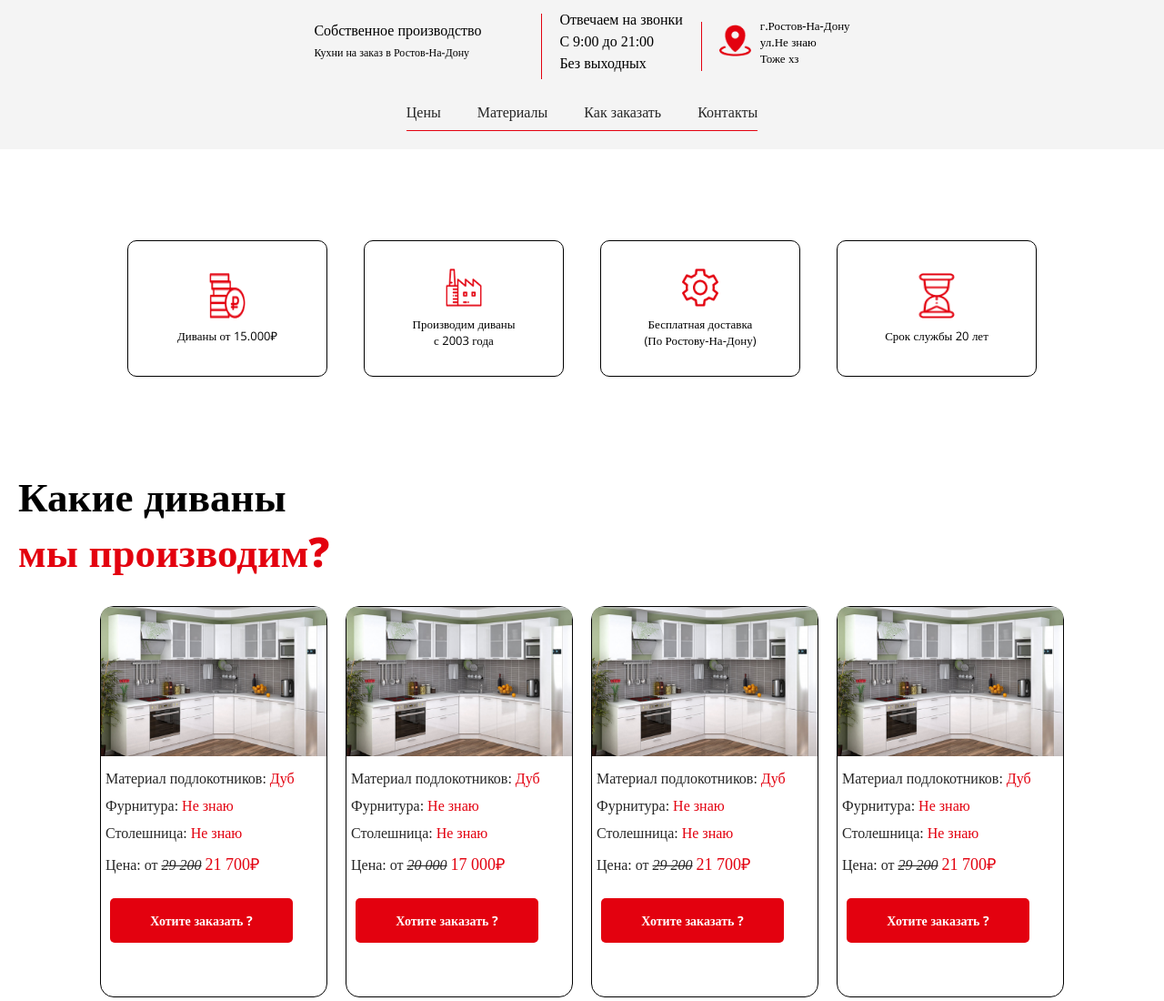
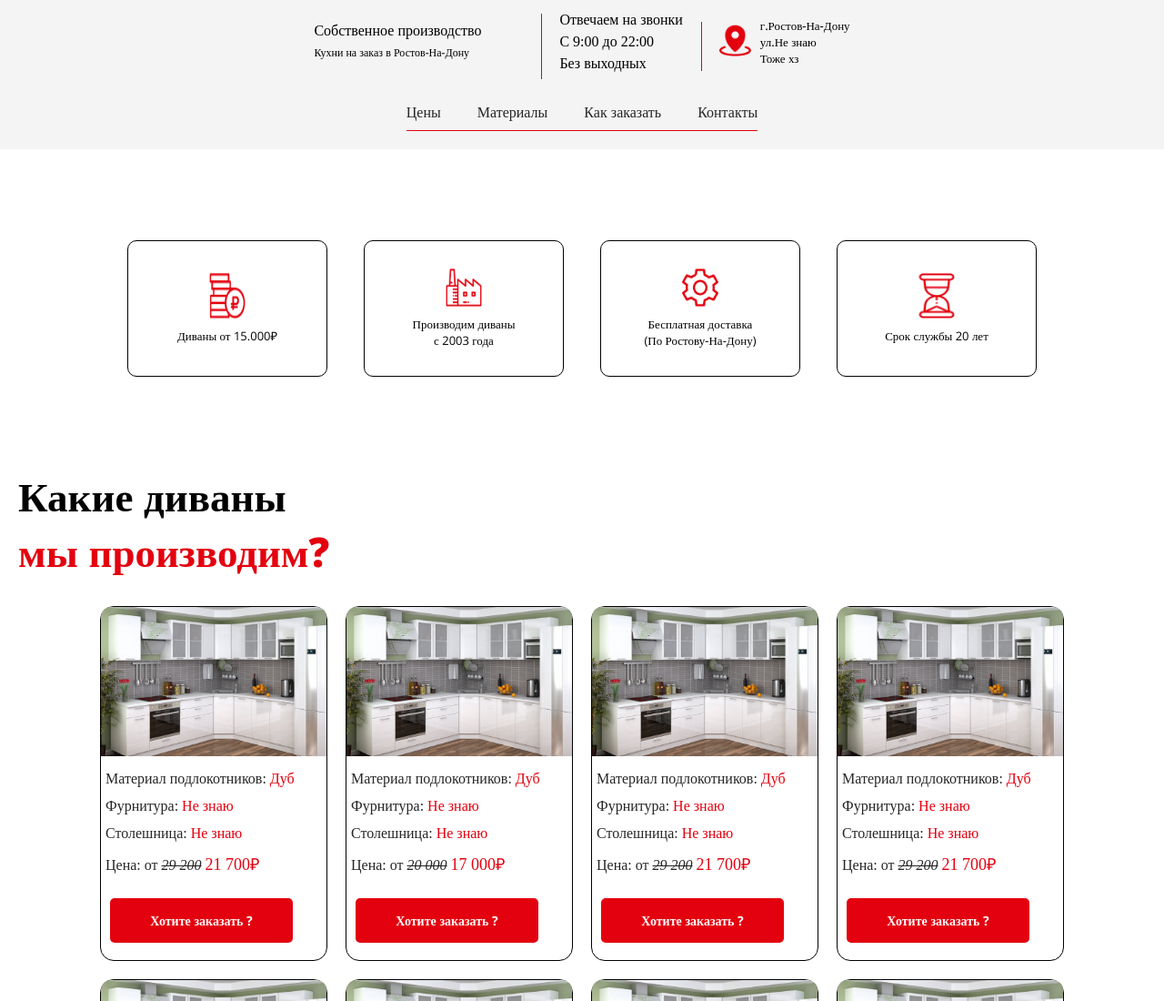
Before and after one commit to knoS77/furniture, a plain HTML site: page index.html in a window 1280 px wide. Shown: the top 1100 px of the page at 91% size. Drawn offline with nearby package versions, Linux system fonts and the light colour scheme.

Commit message:
commit relize

```diff
--- a/index.html
+++ b/index.html
@@ -17,7 +17,7 @@
             </div>
             <div class="row__info">
                 <p>Отвечаем на звонки</p>
-                <p>С 9:00 до 21:00</p>
+                <p>С 9:00 до 22:00</p>
                 <p>Без выходных</p>
             </div>
             <div class="row__location">
--- a/scss/index.scss
+++ b/scss/index.scss
@@ -195,7 +195,7 @@ span{color: #E3010F;}
 .two__block {
 position: relative;
 width: 250px;
-height: 430px;
+height: 390px;
 padding: 0px 0px 20px 0px;
 border-radius: 15px;
 border: 1px solid #000;
@@ -742,50 +742,8 @@ box-shadow: 0px 4px 20px 0px #96969640;
     }
 }
 
-// @media (max-width: 350px) {
-//     #seven{display: none;}
-//     .title {
-//         padding: 0px;
-//         font-size: 40px;
-//     p{
-//         font-size: 40px;
+@media (max-width: 380px) {
 
-//     }
-//     }
-
-//     .four__block {
-//         max-width: 300px;
-//         height:240px;
-//     gap: 16px;
-//     opacity: 0px;
-//     border-radius: 8px;
-//     img{border-radius: 8px;}
-//     display: flex;
-//     flex-direction: column;
-//     }
-
-//     .five__block {
-//         margin: 20px 0 0 0;
-//         width: 300px;
-//     height: 280px;
-//     gap: 18px;
-//     border-radius: 15px;
-//     border: 1px solid black;
-//     img{width: 300px;}
-//     }
-
-//     .seven__block{
-//         display: none;
-//     }
-//     .seven__map{
-//         background-position: 50%;
-//     }
-// }
-
-@media (max-width: 380px) {
-    .two__block{
-        height: 480px;
-    }
     #seven{display: none;}
     .title {
         padding: 0px;
```
Also changed, not shown: css/index.css.
